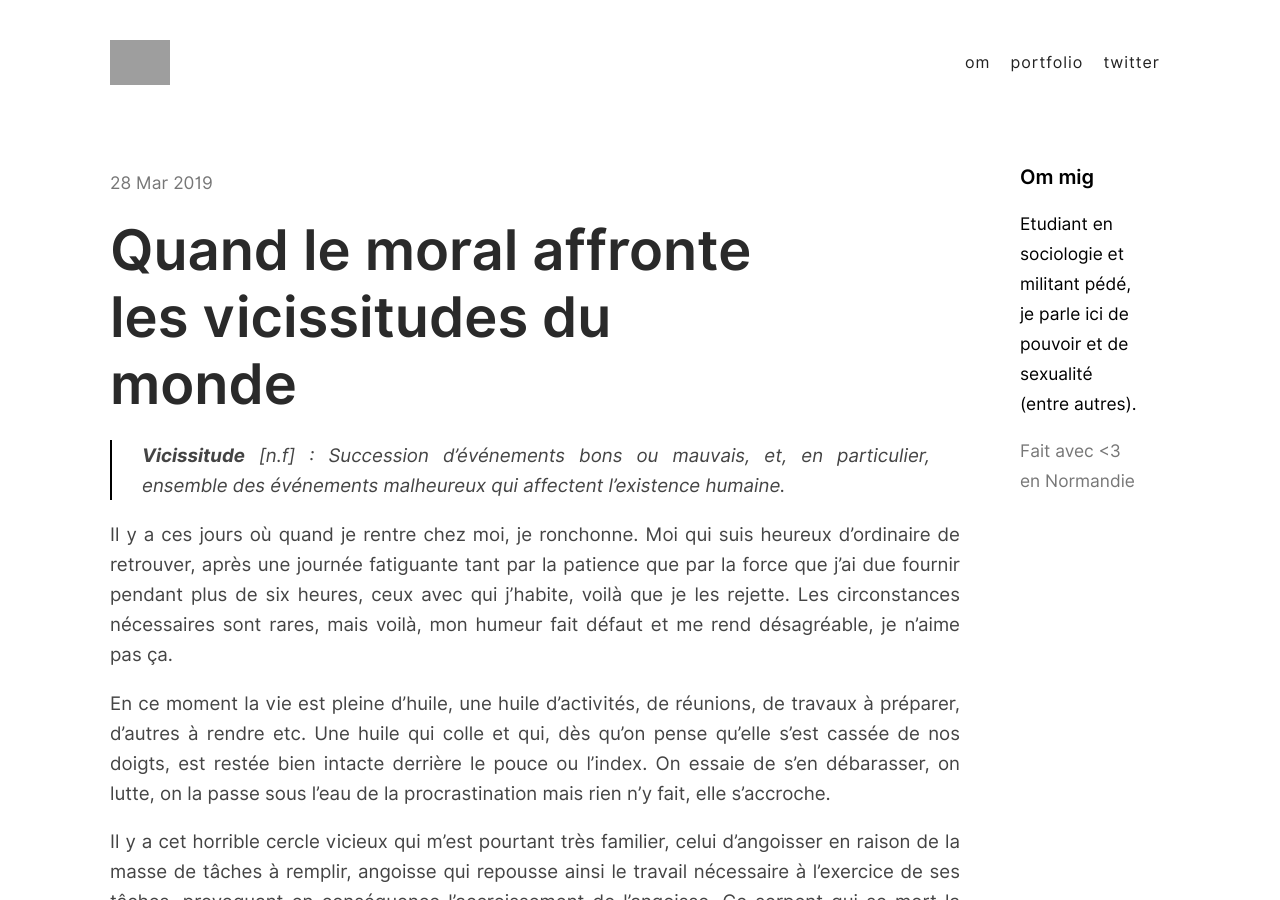
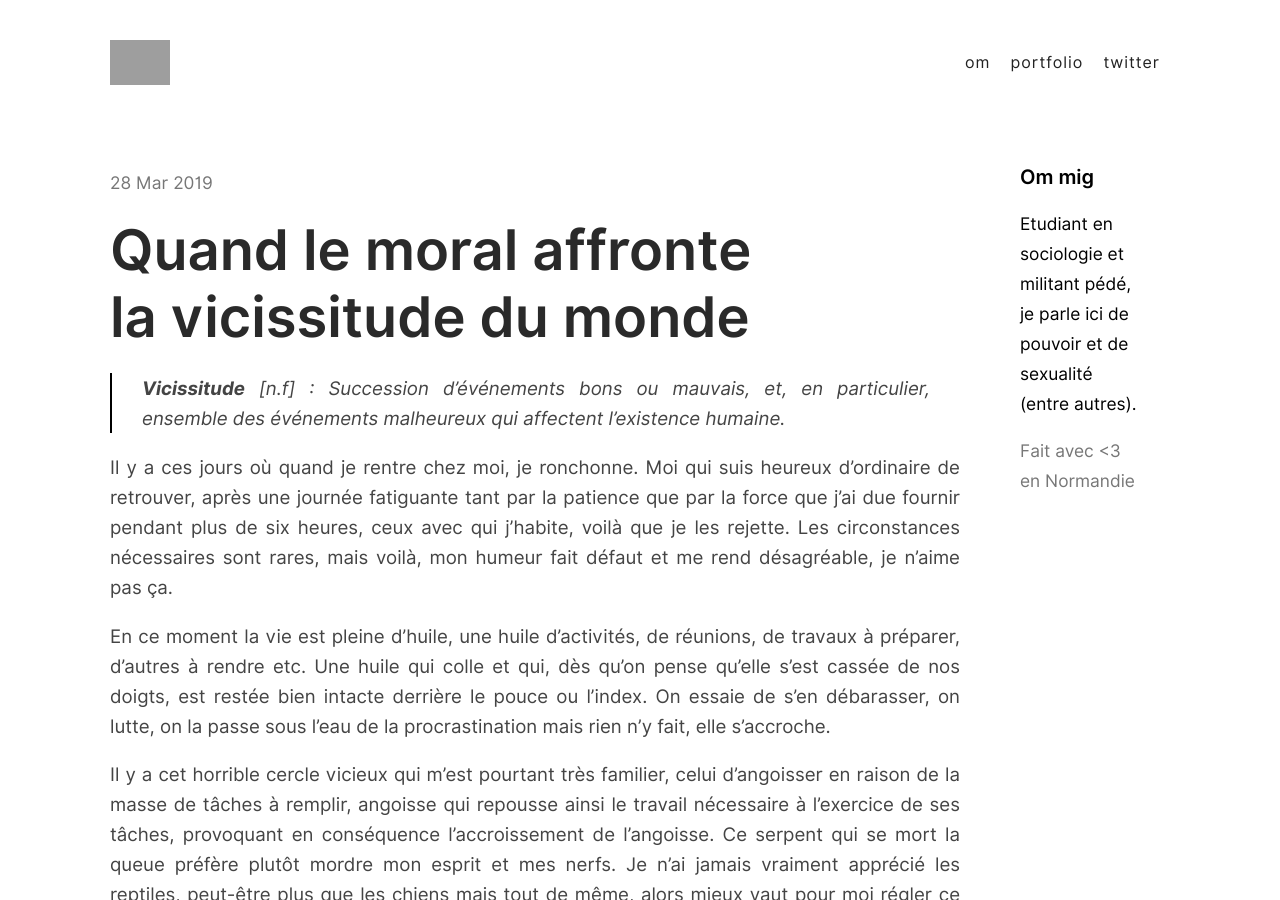
Before and after one commit to pigeoff/pigeoff.github.io, a Jekyll site: the page built from _posts/2019-03-28-vicissitude-monde.md, in a window 1280 px wide and 900 px high. Built offline with Jekyll 4.4.1, drawn with Linux system fonts in a browser that asks for light colours; our own code applies the rules of GitHub Pages for plain Markdown files; grey boxes are pictures that could not be loaded.

Commit message:
Blog update

```diff
--- a/_posts/2019-03-28-vicissitudes-monde.md
+++ b/_posts/2019-03-28-vicissitude-monde.md
@@ -1,7 +1,7 @@
 ---
 type: post
-title: "Quand le moral affronte les vicissitudes du monde"
-chapeau "Vicissitude [n.f] : Succession d'événements bons ou mauvais, et, en particulier, ensemble des événements malheureux qui affectent l'existence humaine."
+title: "Quand le moral affronte la vicissitude du monde"
+chapeau: "Vicissitude [n.f] : Succession d'événements bons ou mauvais, et, en particulier, ensemble des événements malheureux qui affectent l'existence humaine."
 ---
 
 > **Vicissitude** [n.f] : Succession d'événements bons ou mauvais, et, en particulier, ensemble des événements malheureux qui affectent l'existence humaine.
```
